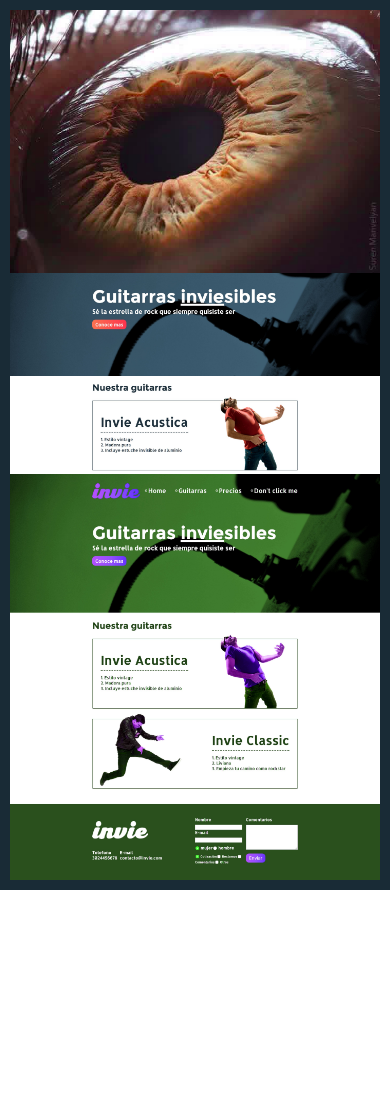
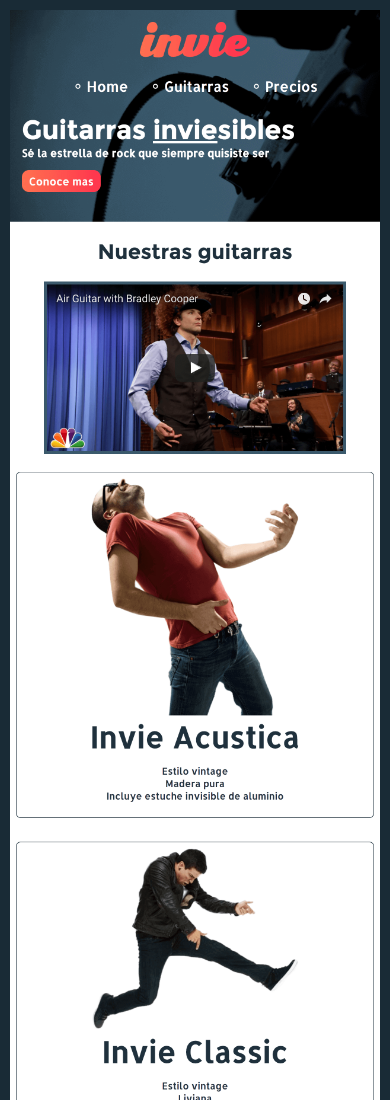
Before and after one commit to Mi753/invie-github, a plain HTML site: page public_html/index.html in a window 390 px wide. Shown: the top 1100 px of the page. Before the commit the page ends 890 px from the top, so only its background shows below. Drawn offline with Linux system fonts and the light colour scheme.

Commit message:
invie responsive

```diff
--- a/public_html/index.html
+++ b/public_html/index.html
@@ -33,10 +33,10 @@ and open the template in the editor.
     <body>
 
 
-     <!--   <img src="invie-responsive.png" alt="" id="responsive">-->
-        <img src="ojoamp.png" alt="">
-        <img src="hero.jpg" alt="">
-        <img src="acustica.jpg" alt="">
+        <img src="invie-responsive.png" alt="" id="responsive">
+     <!--   <img src="ojoamp.png" alt="">
+
+        <img src="acustica.jpg" alt="">-->
 
         <img src="nueva-version.jpg" alt="">
 
```
